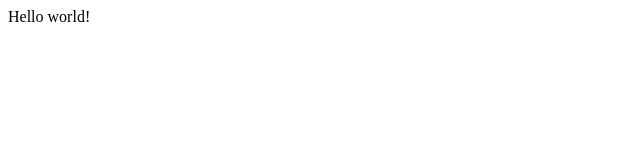
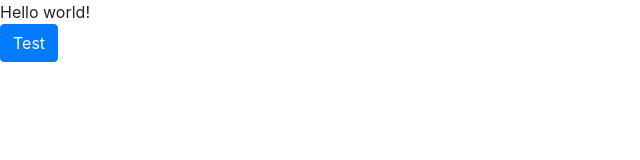
Before and after one commit to akramshah/and-such-website, a Gatsby site: page / in a window 1280 px wide. Shown: the whole page, without its empty margins (0-640 px from the left). Built offline with nearby package versions, Linux system fonts and the light colour scheme; Gatsby itself is replaced by a stand-in of ours.

Commit message:
Added bootstrap, created gatsby-browser file

```diff
--- /dev/null
+++ b/gatsby-browser.js
@@ -0,0 +1 @@
+import 'bootstrap/dist/css/bootstrap.min.css'
--- a/package.json
+++ b/package.json
@@ -14,8 +14,10 @@
     "test": "echo \"Write tests! -> https://gatsby.dev/unit-testing\" && exit 1"
   },
   "dependencies": {
+    "bootstrap": "^4.6.0",
     "gatsby": "^3.4.0",
     "react": "^17.0.1",
+    "react-bootstrap": "^1.5.2",
     "react-dom": "^17.0.1"
   },
   "devDependencies": {
--- a/src/pages/index.js
+++ b/src/pages/index.js
@@ -1,5 +1,11 @@
-import React from "react"
+import React, { Fragment } from "react"
+import Button from 'react-bootstrap/Button'
 
 export default function Home() {
-  return <div>Hello world!</div>
+  return (
+    <Fragment>
+      <div>Hello world!</div>
+      <Button variant="primary">Test</Button>
+    </Fragment>
+  )
 }
```
Also changed, not shown: 1 other file.
